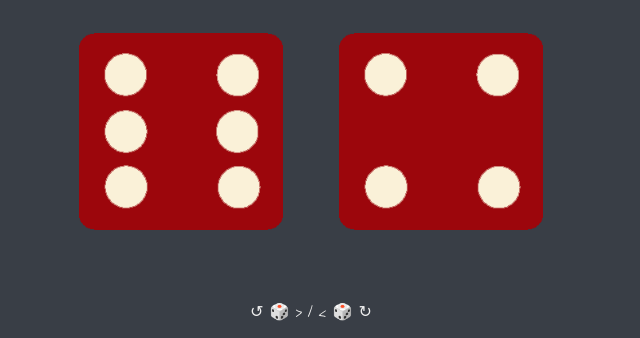
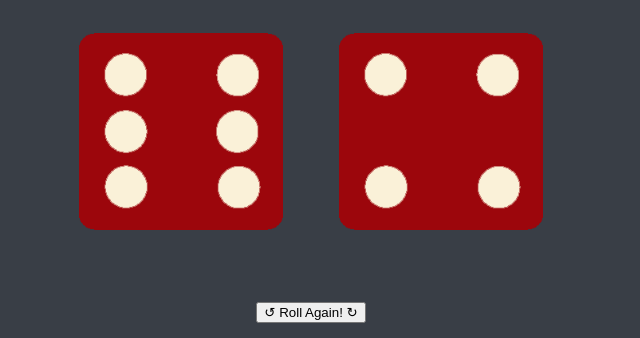
Before and after one commit to AJones52/Dicee, a plain HTML site: page index.html in a window 1280 px wide. Shown: the part 462-800 px from the top of the page, without its empty margins (329-969 px from the left). Drawn offline with Linux system fonts and the light colour scheme.

Commit message:
Update index.html
Added a button at the bottom to refresh the page and try again

```diff
--- a/index.html
+++ b/index.html
@@ -24,12 +24,12 @@
 
     </div>
 
+    <footer><button class="replay" onClick="window.location.reload();">↺  Roll Again!  ↻</button></footer>
+
 
   <script type="text/javascript" src="index.js"></script>
 
   </body>
 
-  <footer>
-   ↺  🎲 > / < 🎲 ↻
-  </footer>
+
 </html>
```
